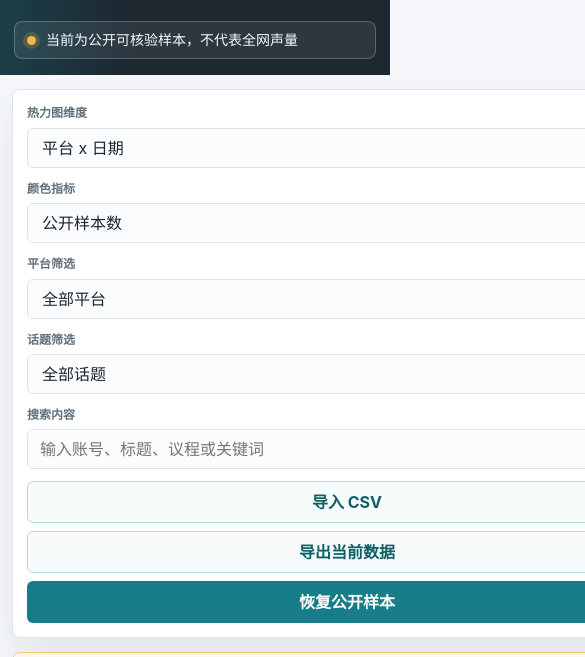
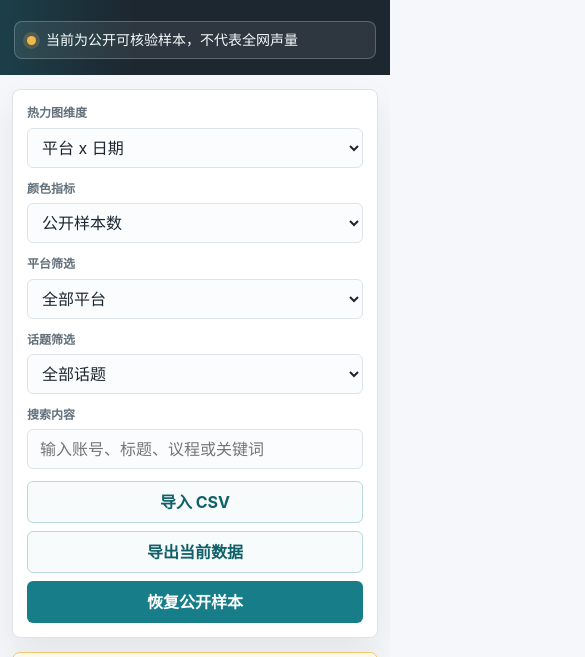
Before and after one commit to alexiios/beyond-expo-social-heatmap, a plain HTML site: page index.html in a window 390 px wide. Shown: the part 108-765 px from the top of the page, 585 px wide, since content can reach past the window. Drawn offline with Linux system fonts and the light colour scheme.

Commit message:
Fix mobile layout overflow

```diff
--- a/styles.css
+++ b/styles.css
@@ -103,9 +103,21 @@ h1 {
 .app-shell {
   display: grid;
   gap: 18px;
+  width: 100%;
   max-width: 1500px;
   margin: 0 auto;
   padding: 20px 24px 36px;
+}
+
+.app-shell > *,
+.workspace > *,
+.toolbar > *,
+.kpi,
+.method-card,
+.heatmap-panel,
+.detail-panel,
+.evidence-section {
+  min-width: 0;
 }
 
 .toolbar,
@@ -171,6 +183,7 @@ input[type="search"] {
   display: inline-flex;
   align-items: center;
   justify-content: center;
+  min-width: 0;
   min-height: 40px;
   padding: 0 14px;
   border: 1px solid transparent;
@@ -178,6 +191,7 @@ input[type="search"] {
   cursor: pointer;
   font-weight: 700;
   text-decoration: none;
+  text-align: center;
   transition: transform 120ms ease, border-color 120ms ease, background 120ms ease;
 }
 
@@ -331,6 +345,7 @@ input[type="search"] {
 }
 
 .heatmap {
+  max-width: 100%;
   overflow-x: auto;
   padding-bottom: 4px;
   -webkit-overflow-scrolling: touch;
@@ -634,6 +649,7 @@ input[type="search"] {
 .evidence-card {
   display: grid;
   gap: 9px;
+  min-width: 0;
   padding: 13px;
   border: 1px solid var(--line);
   border-radius: 6px;
```
